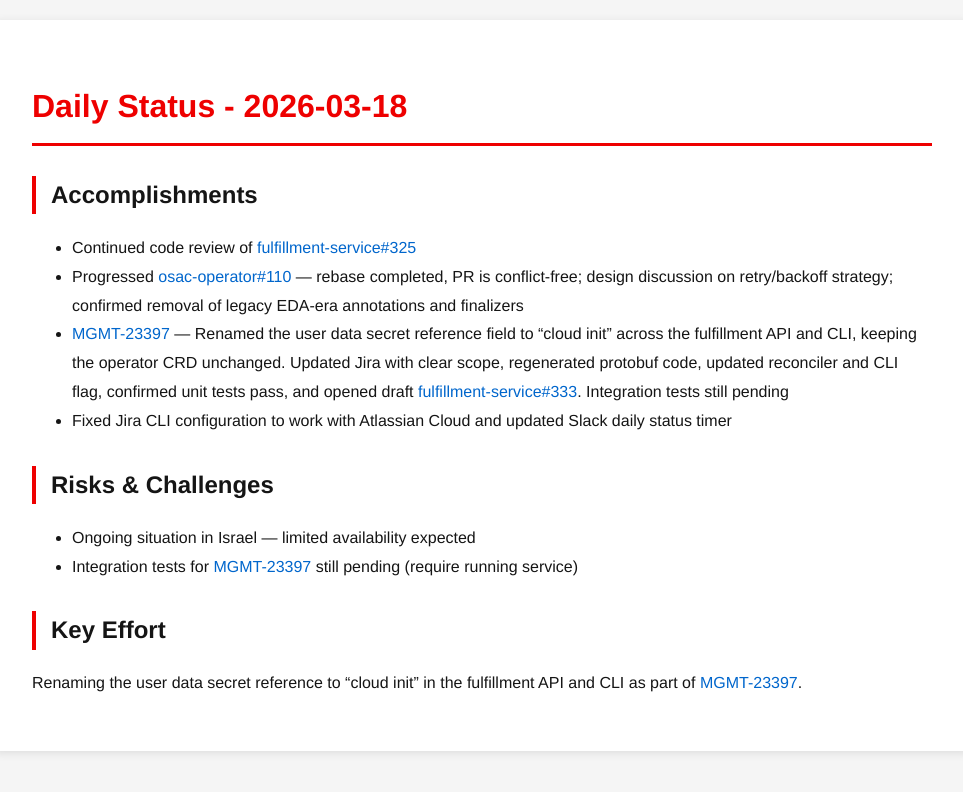
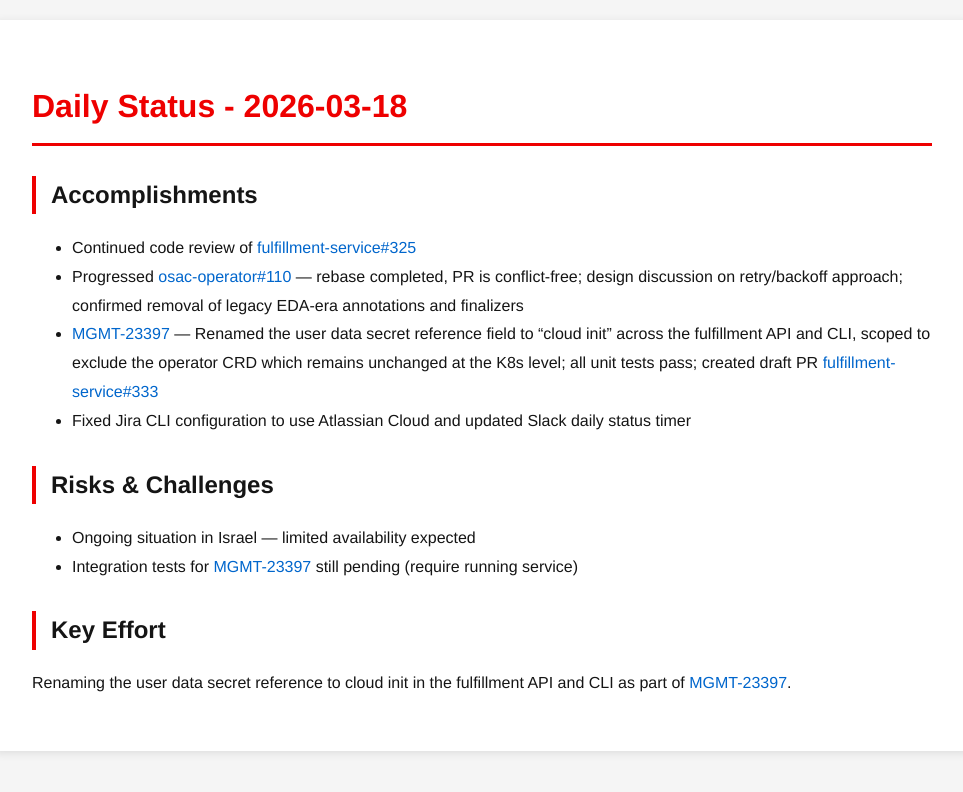
Before and after one commit to tzvatot/daily-status, a Jekyll site: the page built from 2026-03-18.md, in a window 1280 px wide. Shown: the top 792 px of the page, without its empty margins (158-1121 px from the left). Built offline with Jekyll 4.4.1, drawn with Linux system fonts in a browser that asks for light colours.

Commit message:
Daily status update - 2026-03-18

```diff
--- a/2026-03-18.md
+++ b/2026-03-18.md
@@ -8,13 +8,13 @@
 
 ## Accomplishments
 - Continued code review of [fulfillment-service#325](https://github.com/osac-project/fulfillment-service/pull/325)
-- Progressed [osac-operator#110](https://github.com/osac-project/osac-operator/pull/110) — rebase completed, PR is conflict-free; design discussion on retry/backoff strategy; confirmed removal of legacy EDA-era annotations and finalizers
-- [MGMT-23397](https://issues.redhat.com/browse/MGMT-23397) — Renamed the user data secret reference field to "cloud init" across the fulfillment API and CLI, keeping the operator CRD unchanged. Updated Jira with clear scope, regenerated protobuf code, updated reconciler and CLI flag, confirmed unit tests pass, and opened draft [fulfillment-service#333](https://github.com/osac-project/fulfillment-service/pull/333). Integration tests still pending
-- Fixed Jira CLI configuration to work with Atlassian Cloud and updated Slack daily status timer
+- Progressed [osac-operator#110](https://github.com/osac-project/osac-operator/pull/110) — rebase completed, PR is conflict-free; design discussion on retry/backoff approach; confirmed removal of legacy EDA-era annotations and finalizers
+- [MGMT-23397](https://issues.redhat.com/browse/MGMT-23397) — Renamed the user data secret reference field to "cloud init" across the fulfillment API and CLI, scoped to exclude the operator CRD which remains unchanged at the K8s level; all unit tests pass; created draft PR [fulfillment-service#333](https://github.com/osac-project/fulfillment-service/pull/333)
+- Fixed Jira CLI configuration to use Atlassian Cloud and updated Slack daily status timer
 
 ## Risks & Challenges
 - Ongoing situation in Israel — limited availability expected
 - Integration tests for [MGMT-23397](https://issues.redhat.com/browse/MGMT-23397) still pending (require running service)
 
 ## Key Effort
-Renaming the user data secret reference to "cloud init" in the fulfillment API and CLI as part of [MGMT-23397](https://issues.redhat.com/browse/MGMT-23397).
+Renaming the user data secret reference to cloud init in the fulfillment API and CLI as part of [MGMT-23397](https://issues.redhat.com/browse/MGMT-23397).
```
